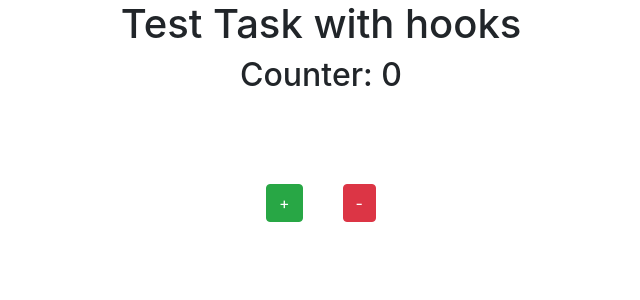
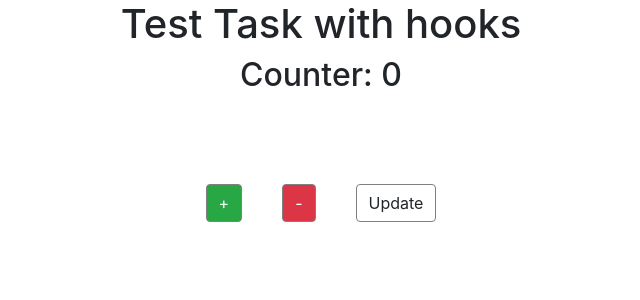
Before and after one commit to astremsky/github-api-check, a React (Create React App) app: page / in a window 1280 px wide. Shown: the top 300 px of the page, without its empty margins (319-959 px from the left). Built offline with nearby package versions, Linux system fonts and the light colour scheme.

Commit message:
state update

```diff
--- a/src/App.css
+++ b/src/App.css
@@ -8,4 +8,5 @@
 
 .btn {
   margin: 0 20px;
+  border: 1px solid grey
 }
--- a/src/App.js
+++ b/src/App.js
@@ -5,6 +5,11 @@ import './App.css';
 function App() {
 
   const [counter, setCounter] = useState(0)
+
+  const [state, setState] = useState({
+    title: 'Some testing title',
+    date: Date.now()
+  })
 
   let increment = () => setCounter(counter+1)
   let decrement = () => setCounter(counter-1)
@@ -16,6 +21,7 @@ function App() {
       <div className="buttonGroup">
         <button onClick={increment} className="btn btn-success">+</button>
         <button onClick={decrement} className="btn btn-danger">-</button>
+        <button onClick={decrement} className="btn">Update</button>
       </div>
     </div>
   );
```
